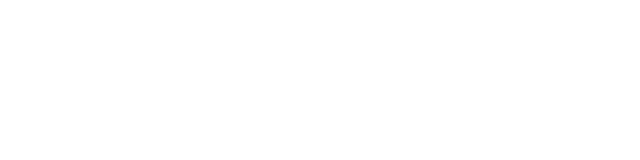
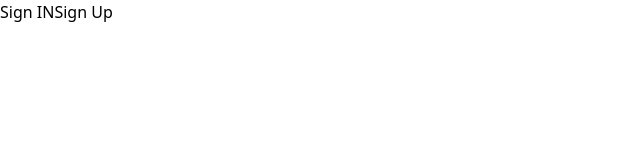
Before and after one commit to KaranRaul/medium-clone, a React (Vite) app in the folder frontend/: page / in a window 1280 px wide. Before the commit this address had no page. Shown: the top 160 px of the page, without its empty margins (0-640 px from the left). Built offline with nearby package versions, Linux system fonts and the light colour scheme.

Commit message:
error fixes

```diff
--- a/frontend/src/App.tsx
+++ b/frontend/src/App.tsx
@@ -1,9 +1,10 @@
-import { BrowserRouter, Route, Routes, useSearchParams, } from 'react-router-dom'
+import { BrowserRouter, Route, Routes } from 'react-router-dom'
 import { Signup } from './pages/Signup'
 import { Signin } from './pages/Signin'
 import { Blog } from './pages/Blog'
 import { Blogs } from './pages/Blogs'
 import { Publish } from './pages/Publish'
+import Homepage from './pages/Homepage'
 
 function App() {
 
@@ -13,6 +14,7 @@ function App() {
     <>
       <BrowserRouter>
         <Routes>
+          <Route path="/" element={<Homepage />} />
           <Route path="/signup" element={<Signup />} />
           <Route path="/signin" element={<Signin />} />
           <Route path="/blog/:id" element={<Blog />} />
--- a/frontend/src/components/Auth.tsx
+++ b/frontend/src/components/Auth.tsx
@@ -1,7 +1,8 @@
 import { SignupInput } from "@karan_raul/medium-common";
 import axios from "axios";
-import { useState } from "react";
-import { Link, Navigate, useNavigate } from "react-router-dom"
+import { ChangeEvent, useState } from "react";
+import { Link, useNavigate } from "react-router-dom"
+
 import { BACKEND_URL } from "../config";
 export const Auth = ({ type }: { type: "signin" | "signup" }) => {
 
@@ -38,9 +39,9 @@ export const Auth = ({ type }: { type: "signin" | "signup" }) => {
                         </Link>
                     </div>
                     <div className="pt-8">
-                        {type === "signup" && < LabelledInput label="Name" placeholder="Name" onChange={(e) => { setPostInputs({ ...postInputs, name: e.target.value }) }} />}
-                        <LabelledInput label="Email" placeholder="Doe" onChange={(e) => { setPostInputs({ ...postInputs, email: e.target.value }) }} />
-                        <LabelledInput label="Password" type="password" placeholder="Password" onChange={(e) => { setPostInputs({ ...postInputs, password: e.target.value }) }} />
+                        {type === "signup" && < LabelledInput label="Name" placeholder="Name" onChange={(e: ChangeEvent<HTMLInputElement>) => { setPostInputs({ ...postInputs, name: e.target.value }) }} />}
+                        <LabelledInput label="Email" placeholder="Doe" onChange={(e: ChangeEvent<HTMLInputElement>) => { setPostInputs({ ...postInputs, email: e.target.value }) }} />
+                        <LabelledInput label="Password" type="password" placeholder="Password" onChange={(e: ChangeEvent<HTMLInputElement>) => { setPostInputs({ ...postInputs, password: e.target.value }) }} />
                         <button type="button" onClick={sendRequest}
                             className="text-white w-full p-2.5 mt-4  bg-gray-800 hover:bg-gray-900 focus:outline-none focus:ring-4 focus:ring-gray-300 font-medium rounded-lg text-sm px-5 py-2.5 me-2 mb-2 dark:bg-gray-800 dark:hover:bg-gray-700 dark:focus:ring-gray-700 dark:border-gray-700">{type === "signin" ? "Sing In" : "Sing Up"}</button>
 
--- a/frontend/src/components/FullBlogs.tsx
+++ b/frontend/src/components/FullBlogs.tsx
@@ -1,10 +1,10 @@
-import React from 'react'
+
 import { Blog } from '../hooks'
 import { Appbar } from './Appbar'
 import { Avatar } from './BlogCard'
 // import Blog from '../hooks/index'
 
-export const FullBlogs = ({ blog }: { blog: Blog }) => {
+export const FullBlogs = ({ blog }: { blog: Blog | any }) => {
     return (
         <div >
             <Appbar />
--- a/frontend/src/hooks/index.ts
+++ b/frontend/src/hooks/index.ts
@@ -1,6 +1,6 @@
 import axios from "axios";
 import { useEffect, useState } from "react"
-import { useSearchParams } from "react-router-dom"
+
 import { BACKEND_URL } from "../config";
 
 export interface Blog {
@@ -10,13 +10,10 @@ export interface Blog {
     "author": {
         "name": string;
     };
-
-
 }
 
 
-export const useBlog = ({ id }: { id: string }) => {
-    console.log(typeof id)
+export const useBlog = ({ id }: { id: any }) => {
     const [loading, setLoading] = useState(true);
     const [blog, setBlog] = useState<Blog>();
 
--- a/frontend/src/pages/Blog.tsx
+++ b/frontend/src/pages/Blog.tsx
@@ -1,13 +1,13 @@
-import React from 'react'
-import { useParams, useSearchParams } from 'react-router-dom';
+
+import { useParams } from 'react-router-dom';
 import { useBlog } from '../hooks';
 import { FullBlogs } from '../components/FullBlogs';
-import { BlogSkeleton, FullBlogSkeleton } from '../components/BlogSkeleton';
+import { FullBlogSkeleton } from '../components/BlogSkeleton';
 import { Appbar } from '../components/Appbar';
 
 export const Blog = () => {
-    const id = useParams();
-    const { loading, blog } = useBlog(id);
+    const id = useParams<{ id: string }>();
+    const { loading, blog } = useBlog({ id });
     // console.log(blog.title)
     if (loading) return <div>
         <Appbar />
--- a/frontend/src/pages/Blogs.tsx
+++ b/frontend/src/pages/Blogs.tsx
@@ -27,7 +27,7 @@ export const Blogs = () => {
             <div className="max-w-xl">
 
                 {blogs.length > 0 && blogs.map(blog => <BlogCard id={blog.id} key={blog.id} authorName={blog.author.name}
-                    publishedDate={blog.publishedDate}
+                    publishedDate={"2nd feb 2024"}
                     title={blog.title}
                     content={blog.content} />
 
--- /dev/null
+++ b/frontend/src/pages/Homepage.tsx
@@ -0,0 +1,16 @@
+
+import { useNavigate } from 'react-router-dom';
+
+const Homepage = () => {
+    const navigate = useNavigate();
+    return (
+        <div className='h-screen flex justify-center items-center'>
+            <div>
+                <button type="button" onClick={() => navigate('/signup')} className="min-w-10 text-white bg-blue-700 hover:bg-blue-800 focus:ring-4 focus:ring-blue-300 font-medium rounded-lg text-sm px-5 py-2.5 me-2 mb-2 ">Sign IN</button>
+                <button type="button" onClick={() => navigate('/signin')} className="text-white bg-blue-700 hover:bg-blue-800 focus:ring-4 focus:ring-blue-300 font-medium rounded-lg text-sm px-5 py-2.5 me-2 mb-2">Sign Up</button>
+            </div>
+        </div>
+    );
+};
+
+export default Homepage;
--- a/frontend/src/pages/Signin.tsx
+++ b/frontend/src/pages/Signin.tsx
@@ -1,4 +1,4 @@
-import React from 'react'
+
 import { Auth } from '../components/Auth'
 import { Quote } from '../components/Quote'
 
--- a/frontend/src/pages/Signup.tsx
+++ b/frontend/src/pages/Signup.tsx
@@ -1,4 +1,4 @@
-import React from 'react'
+
 import { Quote } from '../components/Quote'
 import { Auth } from '../components/Auth'
 
```
Also changed, not shown: 4 other files (tests, documents, lock files or other folders).
